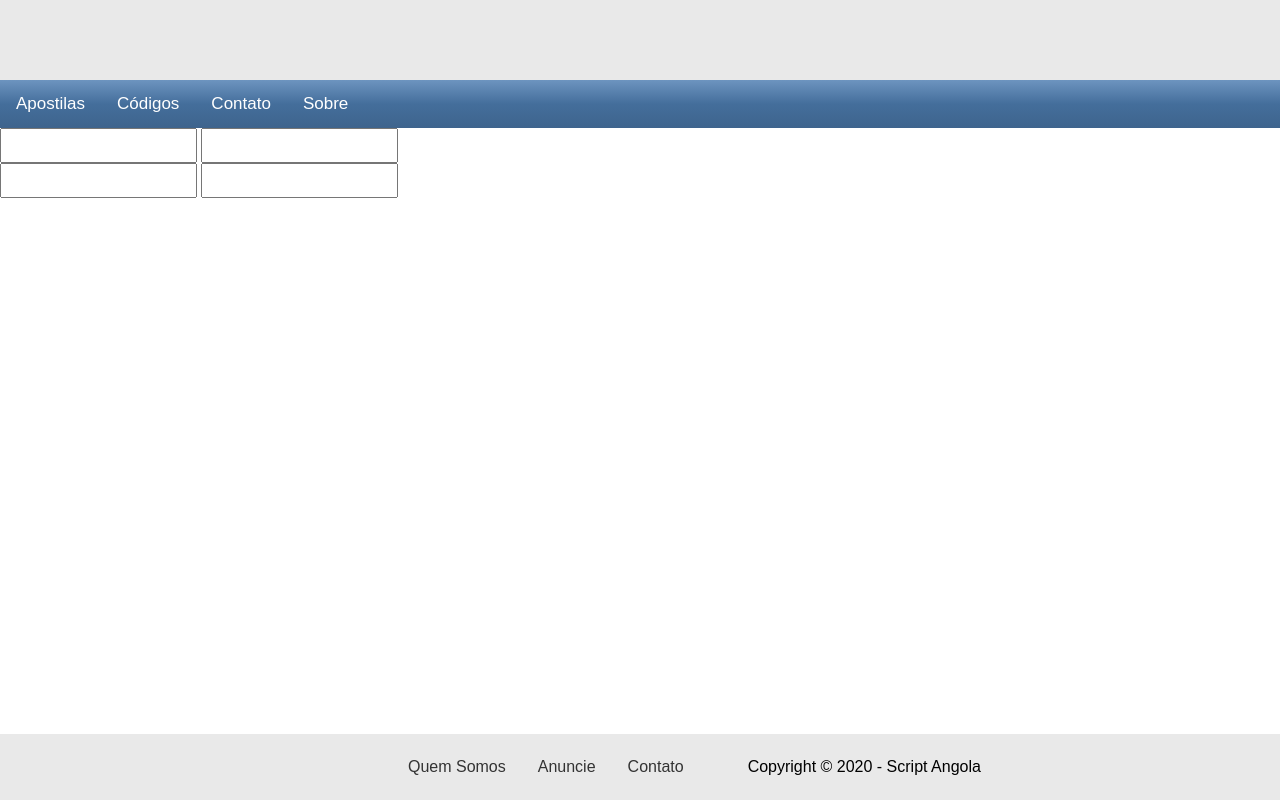
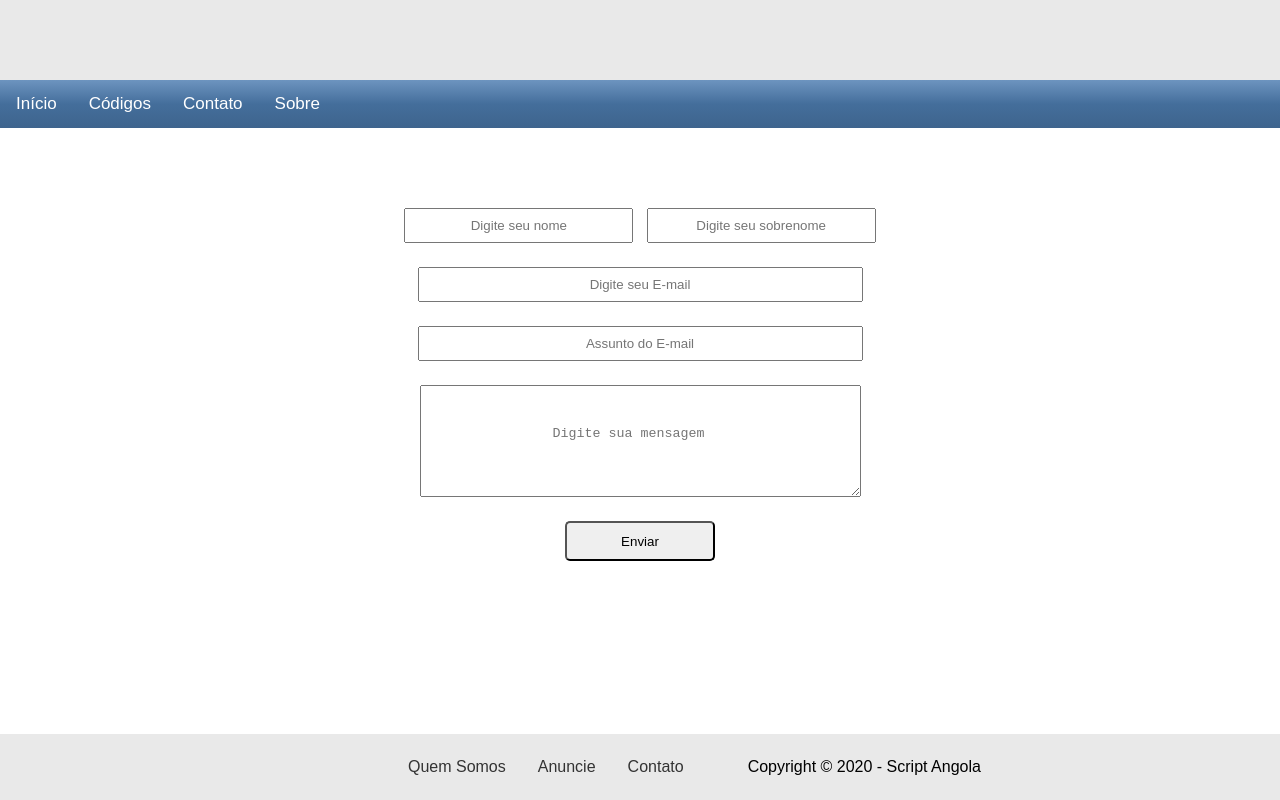
Before and after one commit to joaoDv/Script-Angola, a plain HTML site: page paginas/contato.html in a window 1280 px wide. Drawn offline with Linux system fonts and the light colour scheme.

Commit message:
Finalizando os campos e layout da página de contato

```diff
--- a/css/styles.css
+++ b/css/styles.css
@@ -165,7 +165,37 @@ input{
   justify-content: center;
 }
 
-#contactPage{
-  max-width: 100%;
-  overflow-x: hidden;
+.formContainer{
+  margin: 5rem 0;
 }
+
+input{
+  padding: 0.5rem 1.5rem;
+  margin: 0 .5em;
+  text-align: center;
+  max-width: 50%;
+}
+
+
+.row{
+  display: flex;
+  justify-content: center;
+  margin-bottom: 1.5em;
+  flex-wrap: wrap;
+}
+
+.input{
+  padding: 0.5rem 8.25rem;
+  max-width: 50%;
+}
+
+#txtArea{
+  padding: 2.5rem 8.25rem;
+  max-width: 50%;
+}
+
+#btnSubmit{
+  height: 2.5rem;
+  width: 150px;
+  border-radius: 5px;
+}
--- a/paginas/contato.html
+++ b/paginas/contato.html
@@ -19,9 +19,9 @@
     <!-- Navbar -->
 
 <div class="topnav" id="myTopnav">
-<a href="#home" class="active">Apostilas</a>
+<a href="../index.html" class="active">Início</a>
 <a href="#news">Códigos</a>
-<a href="paginas/contato.html">Contato</a>
+<a href="contato.html">Contato</a>
 <a href="#about">Sobre</a>
 <a href="javascript:void(0);" class="icon" onclick="myFunction()">
 <i class="fa fa-bars"></i>
@@ -32,15 +32,25 @@
 <!-- Form Area -->
 
 <form>
-    <div class="row">
-        <input class="input">
-        <input class="input">
+    <div class="formContainer">
+        <div class="row">
+            <input type="text" placeholder="Digite seu nome">
+            <input type="text" placeholder="Digite seu sobrenome">
+        </div>
+        <div class="row">
+            <input class="input" type="text" placeholder="Digite seu E-mail">
+        </div>
+        <div class="row">
+            <input class="input" type="text" placeholder="Assunto do E-mail">
+        </div>
+        <div class="row">
+            <textarea id="txtArea" placeholder="Digite sua mensagem"></textarea>
+        </div>
+        <div class="row">
+            <button id="btnSubmit" type="submit">Enviar</button>
+        </div>
+
     </div>
-    <div class="row">
-        <input class="input">
-        <input class="input">
-    </div>
-
 </form>
 
 
```
